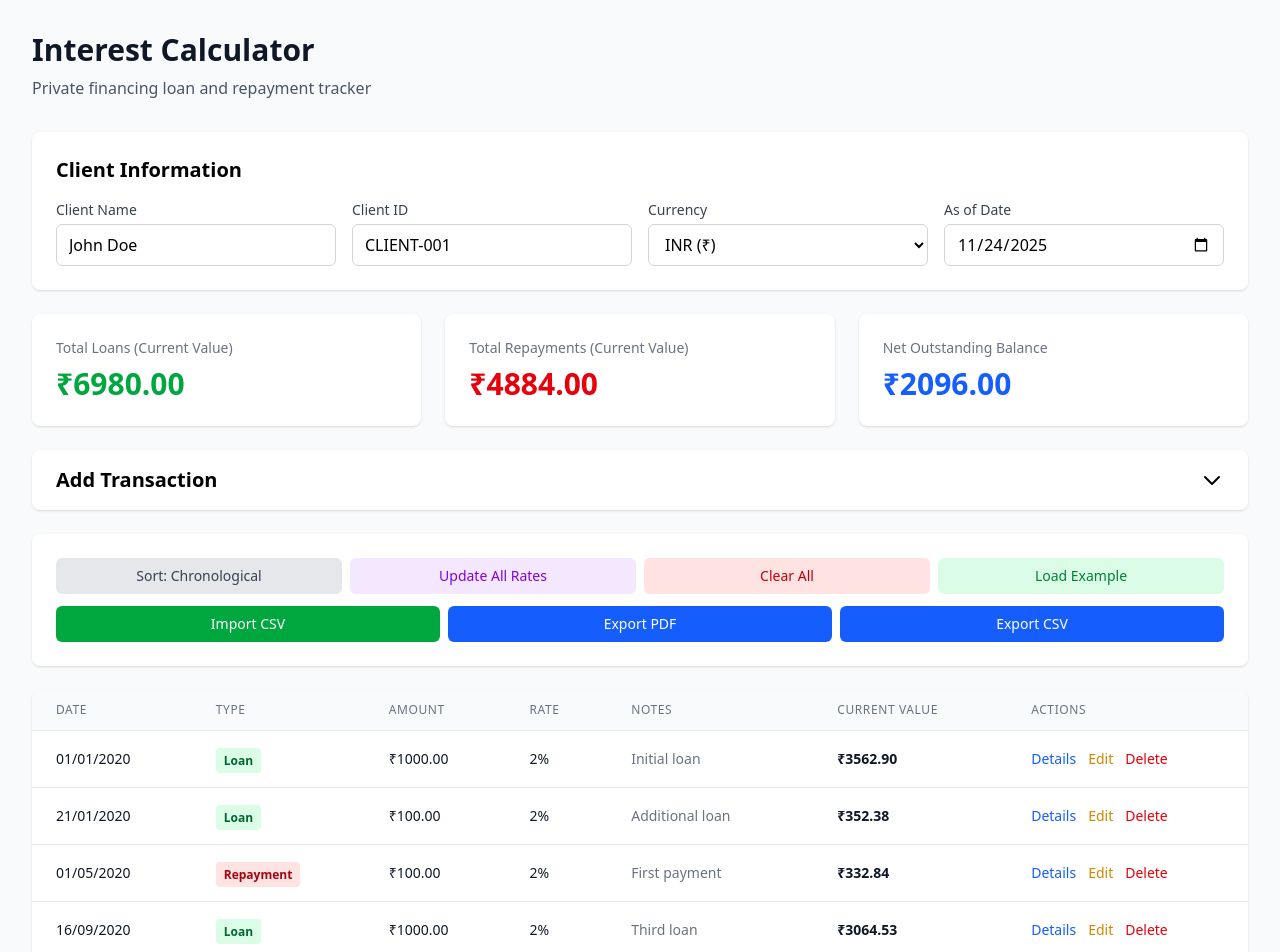
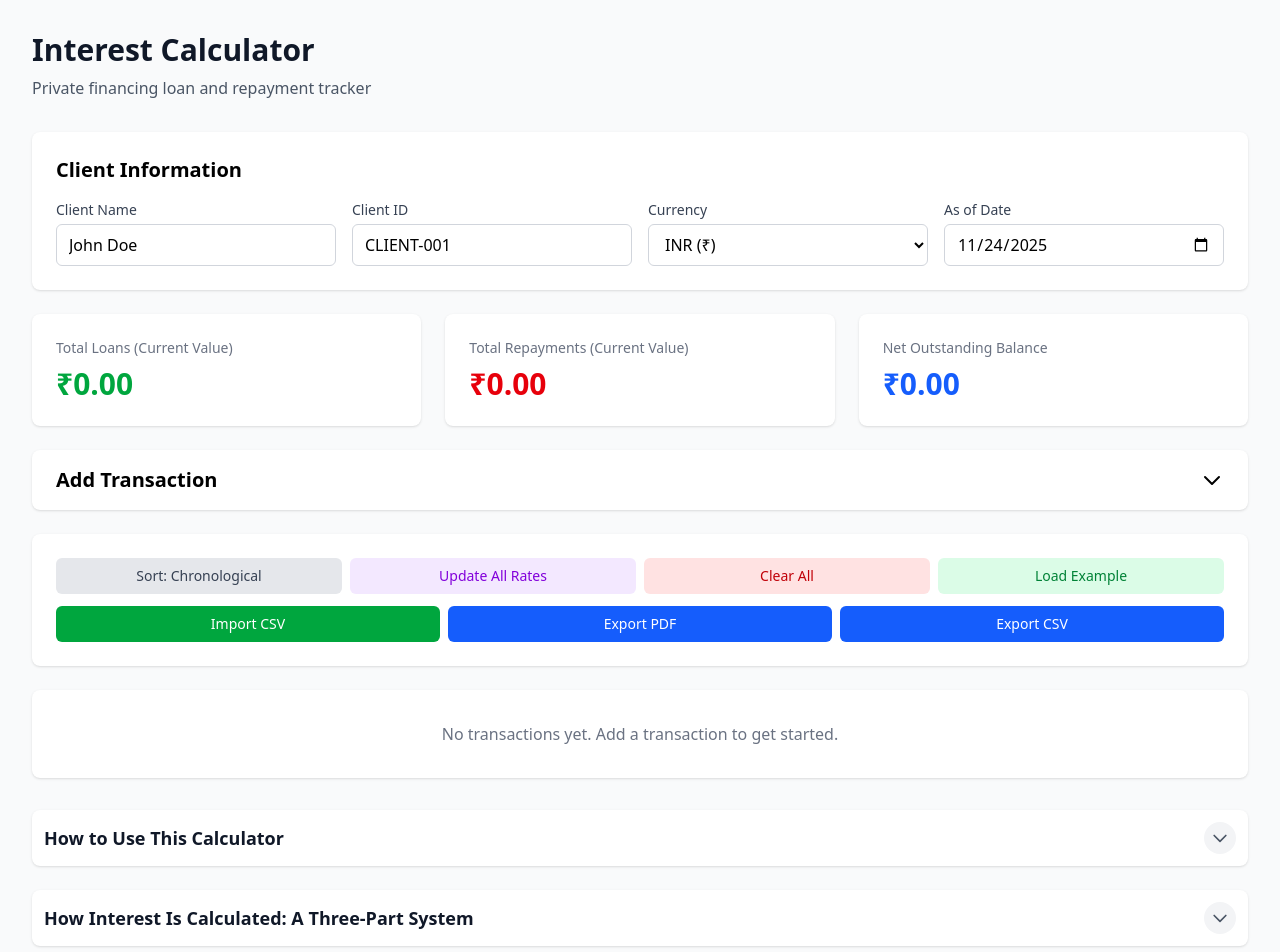
Before and after one commit to BharathBabu9999/interest-calculator, a React (Vite) app: page / in a window 1280 px wide. Shown: the top 952 px of the page. Built offline with nearby package versions, Linux system fonts and the light colour scheme.

Commit message:
update default view

```diff
--- a/src/App.tsx
+++ b/src/App.tsx
@@ -73,7 +73,7 @@
   });
   const [asOfDate, setAsOfDate] = useState<Date>(new Date());
   const [transactions, setTransactions] =
-    useState<Transaction[]>(sampleTransactions);
+    useState<Transaction[]>([]);
   const [sortOrder, setSortOrder] = useState<"chronological" | "entry">(
     "chronological"
   );
@@ -355,10 +355,10 @@
             </div>
           </div>
         )}
+        {/* How to Use Section */}
+        <HowToUseSection />
         {/* Introduction Section */}
         <IntroSection />
-        {/* How to Use Section */}
-        <HowToUseSection />
 
 
 
--- a/src/components/Accordion.tsx
+++ b/src/components/Accordion.tsx
@@ -4,26 +4,27 @@
   title: string;
   children: React.ReactNode;
   defaultOpen?: boolean;
+  className?: string;
 }
 
-export default function Accordion({ title, children, defaultOpen = false }: AccordionProps) {
+export default function Accordion({ title, children, defaultOpen = false, className = '' }: AccordionProps) {
   const [isOpen, setIsOpen] = useState(defaultOpen);
 
   return (
-    <div className="bg-white rounded-lg shadow mb-6">
+    <div className={`bg-white rounded-lg shadow mb-6 ${className}`}>
       <button
         onClick={() => setIsOpen(!isOpen)}
-        className="w-full flex justify-between items-center p-6 text-left focus:outline-none hover:bg-gray-50 transition-colors rounded-t-lg"
+        className="w-full flex justify-between items-center p-3 text-left focus:outline-none hover:bg-gray-50 transition-colors rounded-t-lg"
       >
-        <span className="text-2xl font-semibold text-gray-900">{title}</span>
-        <span className={`bg-gray-100 p-2 rounded-full transform transition-transform duration-200 ${isOpen ? 'rotate-180' : ''}`}>
+        <span className="text-lg font-semibold text-gray-900">{title}</span>
+        <span className={`bg-gray-100 p-1.5 rounded-full transform transition-transform duration-200 ${isOpen ? 'rotate-180' : ''}`}>
           <svg className="w-5 h-5 text-gray-600" fill="none" stroke="currentColor" viewBox="0 0 24 24">
             <path strokeLinecap="round" strokeLinejoin="round" strokeWidth={2} d="M19 9l-7 7-7-7" />
           </svg>
         </span>
       </button>
       {isOpen && (
-        <div className="px-6 pb-6 pt-2 border-t border-gray-100">
+        <div className="px-4 pb-4 pt-2 border-t border-gray-100">
           {children}
         </div>
       )}
--- a/src/components/ContentSections.tsx
+++ b/src/components/ContentSections.tsx
@@ -4,7 +4,6 @@
   return (
     <Accordion
       title="How Interest Is Calculated: A Three-Part System"
-      defaultOpen={true}
     >
       <p className="text-gray-700 mb-4">
         Our calculator uses a sophisticated three-part calculation method to ensure accuracy and fairness:
@@ -71,7 +70,7 @@
 
 export function HowToUseSection() {
   return (
-    <Accordion title="How to Use This Calculator">
+    <Accordion title="How to Use This Calculator" className="mt-8">
       <div className="grid md:grid-cols-2 gap-6">
         <div>
           <h3 className="text-lg font-semibold mb-2 text-blue-600">1. Add Transactions</h3>
--- a/src/components/TransactionTable.tsx
+++ b/src/components/TransactionTable.tsx
@@ -21,7 +21,7 @@
   onDeleteTransaction,
   onUpdateTransaction,
 }: TransactionTableProps) {
-  const [expandedId, setExpandedId] = useState<string | null>(null);
+  const [expandedIds, setExpandedIds] = useState<string[]>([]);
   const [editingId, setEditingId] = useState<string | null>(null);
   const [editForm, setEditForm] = useState<Transaction | null>(null);
 
@@ -31,7 +31,11 @@
       : transactions;
 
   const toggleExpand = (id: string) => {
-    setExpandedId(expandedId === id ? null : id);
+    setExpandedIds(prev =>
+      prev.includes(id)
+        ? prev.filter(tid => tid !== id)
+        : [...prev, id]
+    );
   };
 
   const startEdit = (transaction: Transaction) => {
@@ -92,7 +96,7 @@
           <tbody className="bg-white divide-y divide-gray-200">
             {sortedTransactions.map((transaction) => {
               const breakdown = calculateCurrentValue(transaction, asOfDate);
-              const isExpanded = expandedId === transaction.id;
+              const isExpanded = expandedIds.includes(transaction.id);
               const isEditing = editingId === transaction.id;
 
               if (isEditing && editForm) {
```
